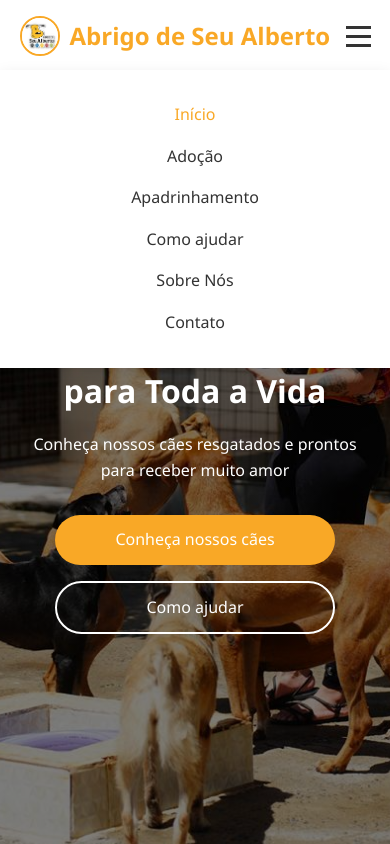
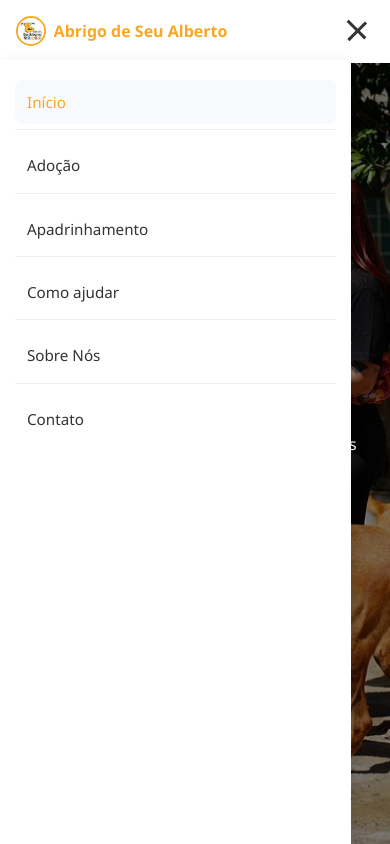
Before and after one commit to Leticinha007/Site-Abrigo-de-Seu-Alberto, a plain HTML site: page index.html in a window 390 px wide. Both pictures are taken after a click on the element 358 px from the left and 36 px from the top of the page. Shown: the top 844 px of the page. Drawn offline with Linux system fonts and the light colour scheme.

Commit message:
ajustes mobbile

```diff
--- a/css/estilo.css
+++ b/css/estilo.css
@@ -30,28 +30,6 @@ body {
 }
 
 /* HEADER E NAVEGAÇÃO */
-/* LOGO COM IMAGEM REDONDA */
-.logo {
-    display: flex;
-    align-items: center;
-    gap: 10px;
-}
-
-.logo-img {
-    width: 50px;
-    height: 50px;
-    border-radius: 50%;  /* Deixa a imagem redonda */
-    object-fit: cover;    /* Garante que a imagem se ajuste sem distorcer */
-    border: 2px solid var(--primary-color);
-}
-
-/* Responsividade para mobile */
-@media (max-width: 768px) {
-    .logo-img {
-        width: 40px;
-        height: 40px;
-    }
-}
 .navbar {
     background: var(--white);
     box-shadow: var(--shadow);
@@ -62,17 +40,33 @@ body {
     display: flex;
     justify-content: space-between;
     align-items: center;
-    padding: 1rem 5%;
+    padding: 0.8rem 5%;
 }
 
+/* LOGO COM IMAGEM REDONDA */
 .logo {
-    font-size: 1.5rem;
+    display: flex;
+    align-items: center;
+    gap: 8px;
+    max-width: 70%; /* Limita o tamanho da logo para não invadir o menu */
+}
+
+.logo-img {
+    width: 45px;
+    height: 45px;
+    border-radius: 50%;
+    object-fit: cover;
+    border: 2px solid var(--primary-color);
+    flex-shrink: 0; /* Impede a imagem de encolher */
+}
+
+.logo span {
+    font-size: 1.3rem;
     font-weight: bold;
     color: var(--primary-color);
-}
-
-.logo i {
-    margin-right: 10px;
+    white-space: nowrap;
+    overflow: hidden;
+    text-overflow: ellipsis; /* Adiciona ... se o texto for muito longo */
 }
 
 .nav-menu {
@@ -98,6 +92,8 @@ body {
     display: none;
     flex-direction: column;
     cursor: pointer;
+    padding: 5px;
+    z-index: 1001;
 }
 
 .hamburger span {
@@ -789,6 +785,23 @@ footer {
 
 /* RESPONSIVIDADE */
 @media (max-width: 768px) {
+    .navbar {
+        padding: 0.8rem 4%;
+    }
+
+    .logo {
+        max-width: 65%;
+    }
+
+    .logo span {
+        font-size: 1.1rem;
+    }
+
+    .logo-img {
+        width: 35px;
+        height: 35px;
+    }
+
     .hamburger {
         display: flex;
     }
@@ -796,19 +809,59 @@ footer {
     .nav-menu {
         position: fixed;
         left: -100%;
-        top: 70px;
+        top: 60px;
         flex-direction: column;
         background: var(--white);
-        width: 100%;
-        text-align: center;
-        transition: 0.3s;
+        width: 85%;
+        height: calc(100vh - 60px);
+        text-align: left;
+        transition: left 0.3s ease;
         box-shadow: var(--shadow);
-        padding: 2rem 0;
-        gap: 1rem;
+        padding: 20px;
+        gap: 0.5rem;
+        z-index: 999;
+        overflow-y: auto;
     }
 
     .nav-menu.active {
         left: 0;
+    }
+
+    .nav-menu li {
+        width: 100%;
+        border-bottom: 1px solid #eee;
+        padding: 5px 0;
+    }
+
+    .nav-menu li:last-child {
+        border-bottom: none;
+    }
+
+    .nav-menu a {
+        display: block;
+        padding: 12px 15px;
+        font-size: 1rem;
+        width: 100%;
+        border-radius: 8px;
+    }
+
+    .nav-menu a:hover,
+    .nav-menu a.active {
+        background: var(--light-color);
+        color: var(--primary-color);
+    }
+
+    /* Animação do hamburger */
+    .hamburger.active span:nth-child(1) {
+        transform: rotate(45deg) translate(5px, 5px);
+    }
+
+    .hamburger.active span:nth-child(2) {
+        opacity: 0;
+    }
+
+    .hamburger.active span:nth-child(3) {
+        transform: rotate(-45deg) translate(7px, -6px);
     }
 
     .hero h1 {
@@ -865,6 +918,16 @@ footer {
         width: 120px;
         height: 120px;
     }
+
+    /* Ajuste do footer no mobile */
+    .footer-grid {
+        grid-template-columns: 1fr;
+        text-align: center;
+    }
+
+    .redes-sociais {
+        justify-content: center;
+    }
 }
 
 @media (max-width: 480px) {
@@ -881,4 +944,23 @@ footer {
         text-align: center;
         gap: 0.3rem;
     }
+
+    .logo span {
+        font-size: 1rem;
+    }
+
+    .logo-img {
+        width: 30px;
+        height: 30px;
+    }
+
+    .nav-menu {
+        width: 90%;
+        padding: 15px;
+    }
+
+    .nav-menu a {
+        padding: 10px 12px;
+        font-size: 0.95rem;
+    }
 }
```
